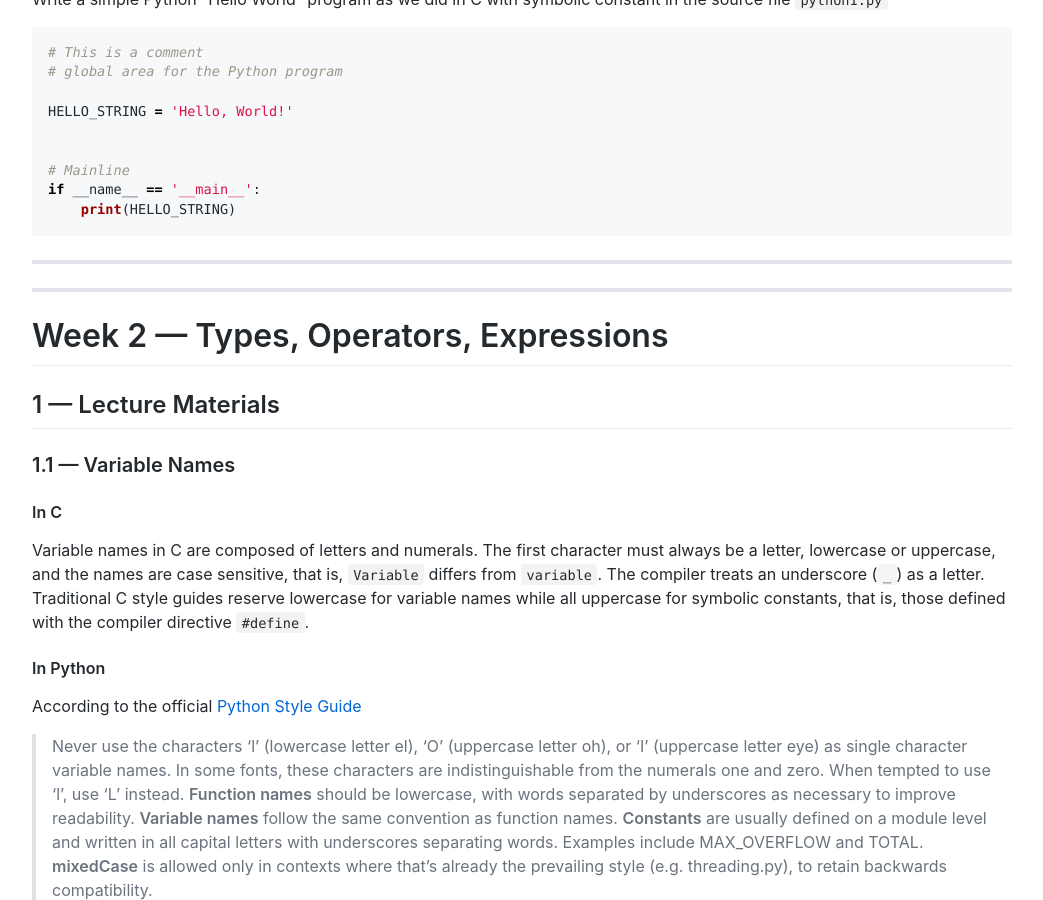
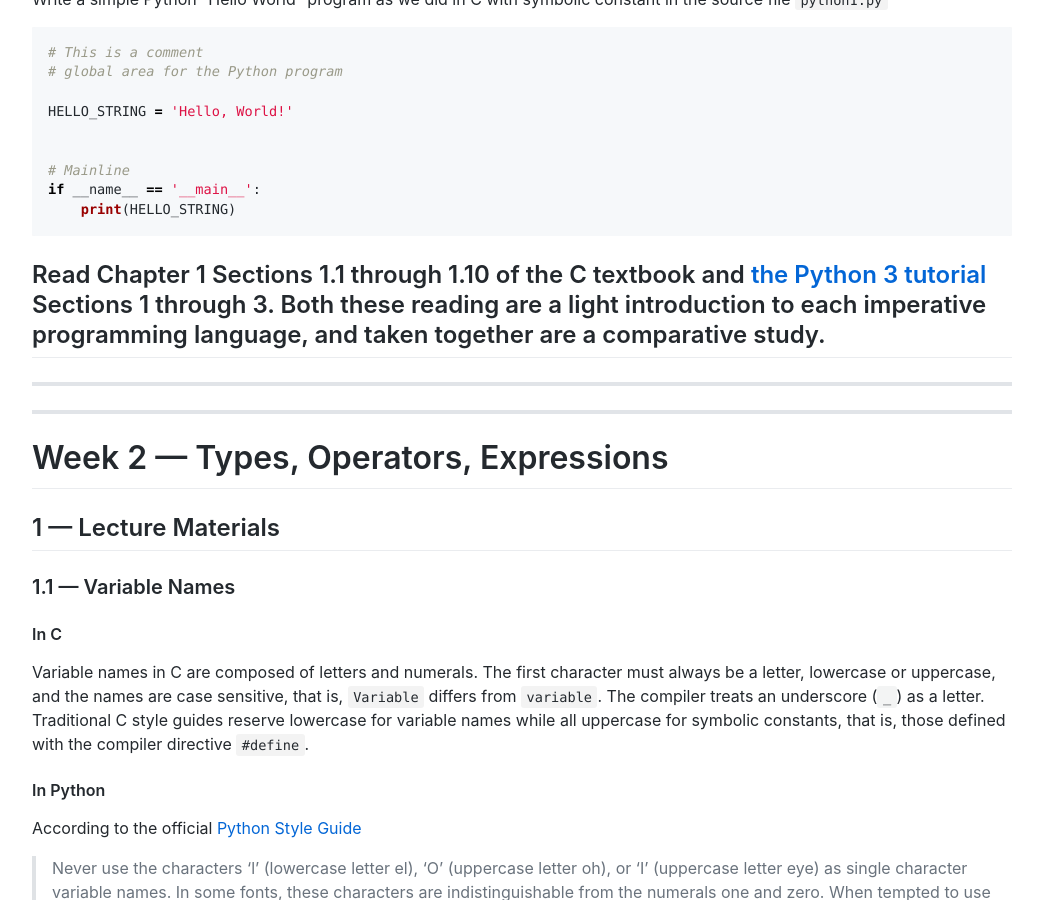
Before and after one commit to robmarano/robmarano.github.io, a Jekyll site: the page built from courses/cs102/2022/cs102-notes.md, in a window 1280 px wide and 900 px high, scrolled down 7915 px. Shown: the whole window, without its empty margins (118-1161 px from the left). Built offline with Jekyll 4.4.1, drawn with Linux system fonts in a browser that asks for light colours; our own code applies the rules of GitHub Pages for plain Markdown files; comment, search, counter and statistics services are not loaded.

Commit message:
Updated HWs

````diff
--- a/courses/cs102/2022/cs102-notes.md
+++ b/courses/cs102/2022/cs102-notes.md
@@ -212,6 +212,8 @@ if __name__ == '__main__':
     print(HELLO_STRING)
 ```
 
+## Read Chapter 1 Sections 1.1 through 1.10 of the C textbook and [the Python 3 tutorial](https://docs.python.org/3/tutorial/) Sections 1 through 3. Both these reading are a light introduction to each imperative programming language, and taken together are a comparative study.
+
 ***
 ***
 
````
Also changed, not shown: courses/cs102/2022/cs102-syllabus-fall-2022.md (+1 -1 lines).
